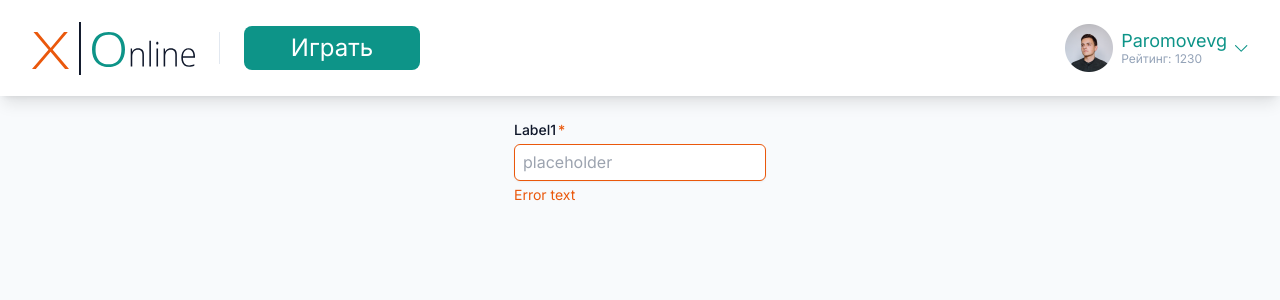
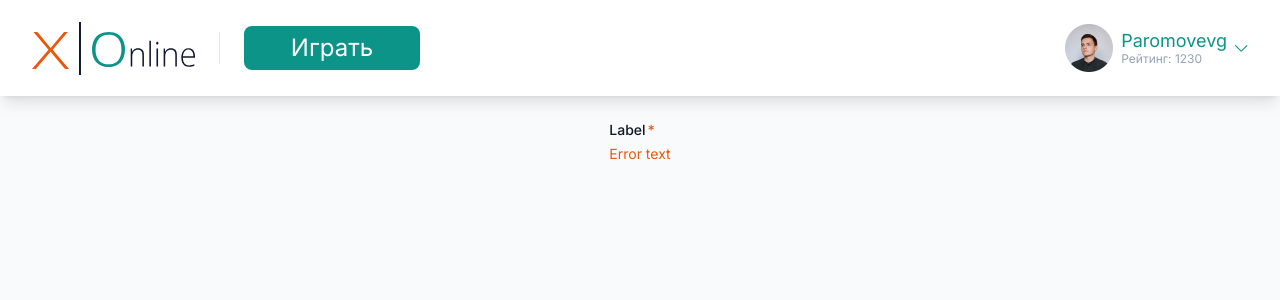
Before and after one commit to ivan1945kozhevnikov/tik-tak-toe-online, a Next.js app: page / in a window 1280 px wide. Shown: the top 300 px of the page. Built offline with nearby package versions, Linux system fonts and the light colour scheme.

Commit message:
Добавил компонент UiSelectField

```diff
--- /dev/null
+++ b/components/uikit/fields/ui-select-field.jsx
@@ -0,0 +1,29 @@
+import { UiFieldLabel } from "./ui-field-label";
+import { UiFieldMessage } from "./ui-field-message";
+
+/**
+ * @param {Object} props
+ * @param {string} props.label
+ * @param {boolean} props.required
+ * @param {string} props.helperText
+ * @param {string} props.errorText
+ * @param {string} props.className
+ * @param {string[]} props.options
+ * @returns {JSX.Element}
+ */
+
+export function UiSelectField({
+  label,
+  required,
+  helperText,
+  errorText,
+  className,
+  options,
+}) {
+  return (
+    <div className={className}>
+      <UiFieldLabel label={label} required={required} />
+      <UiFieldMessage helperText={helperText} errorText={errorText} />
+    </div>
+  );
+}
--- a/package.json
+++ b/package.json
@@ -13,6 +13,7 @@
   "author": "",
   "license": "ISC",
   "dependencies": {
+    "@headlessui/react": "^2.2.0",
     "clsx": "^2.1.1",
     "next": "^14.2.15",
     "react": "^18.3.1",
--- a/pages/index.jsx
+++ b/pages/index.jsx
@@ -1,17 +1,21 @@
 import { Header } from "../components/header";
 import { Game } from "../components/game-new/game";
 import { UiTextField } from "../components/uikit/fields/ui-text-field";
+import { UiSelectField } from "../components/uikit/fields/ui-select-field";
 
 export default function HomePage() {
   return (
     <HomePageLayout header={<Header />}>
-      <UiTextField
-        label="Label1"
-        placeholder="placeholder"
+      <UiSelectField
+        label="Label"
+        placeholder="Placeholder"
         required
-        helperText="Helper Text"
+        helperText="Helper text"
         errorText="Error text"
-
+        options={[
+          { label: "Первый label", value: 1 },
+          { label: "Второй label", value: 2 },
+        ]}
       />
     </HomePageLayout>
   );
```
Also changed, not shown: 1 other file (tests, documents, lock files or other folders).
